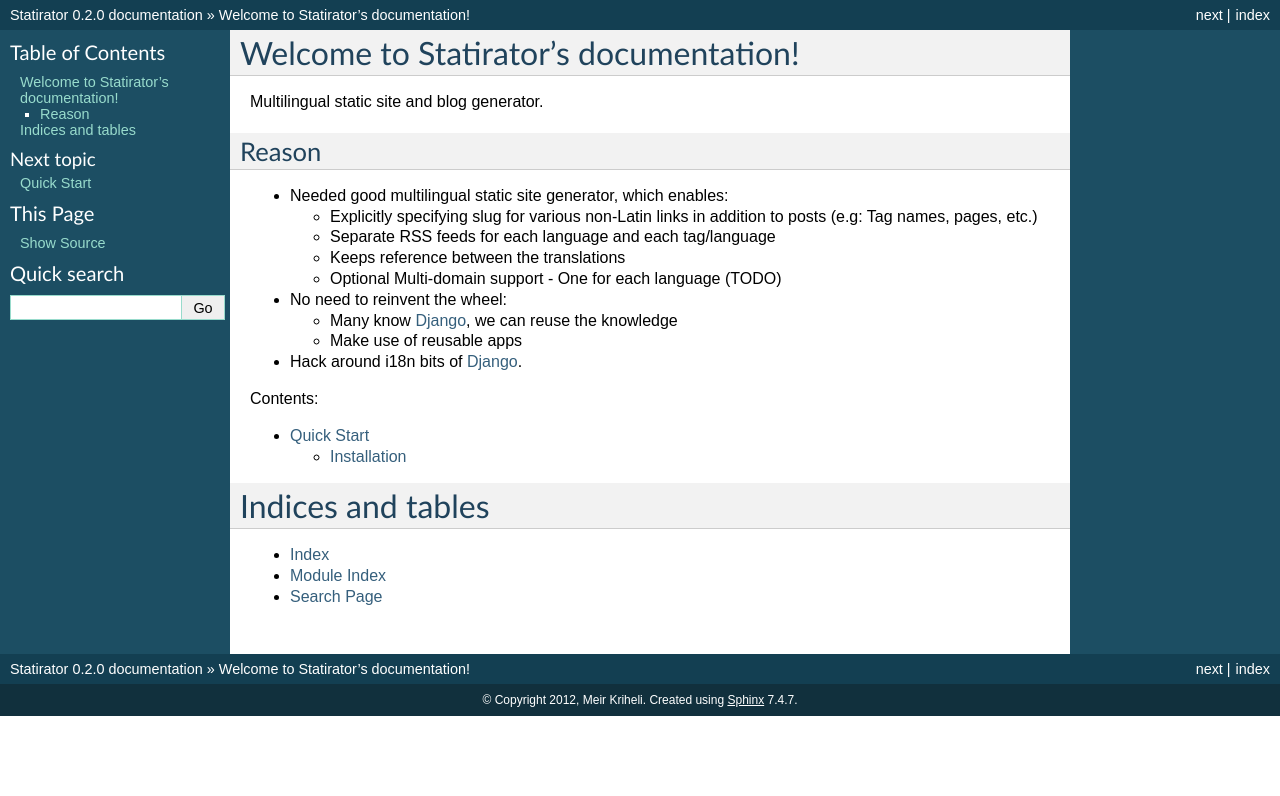
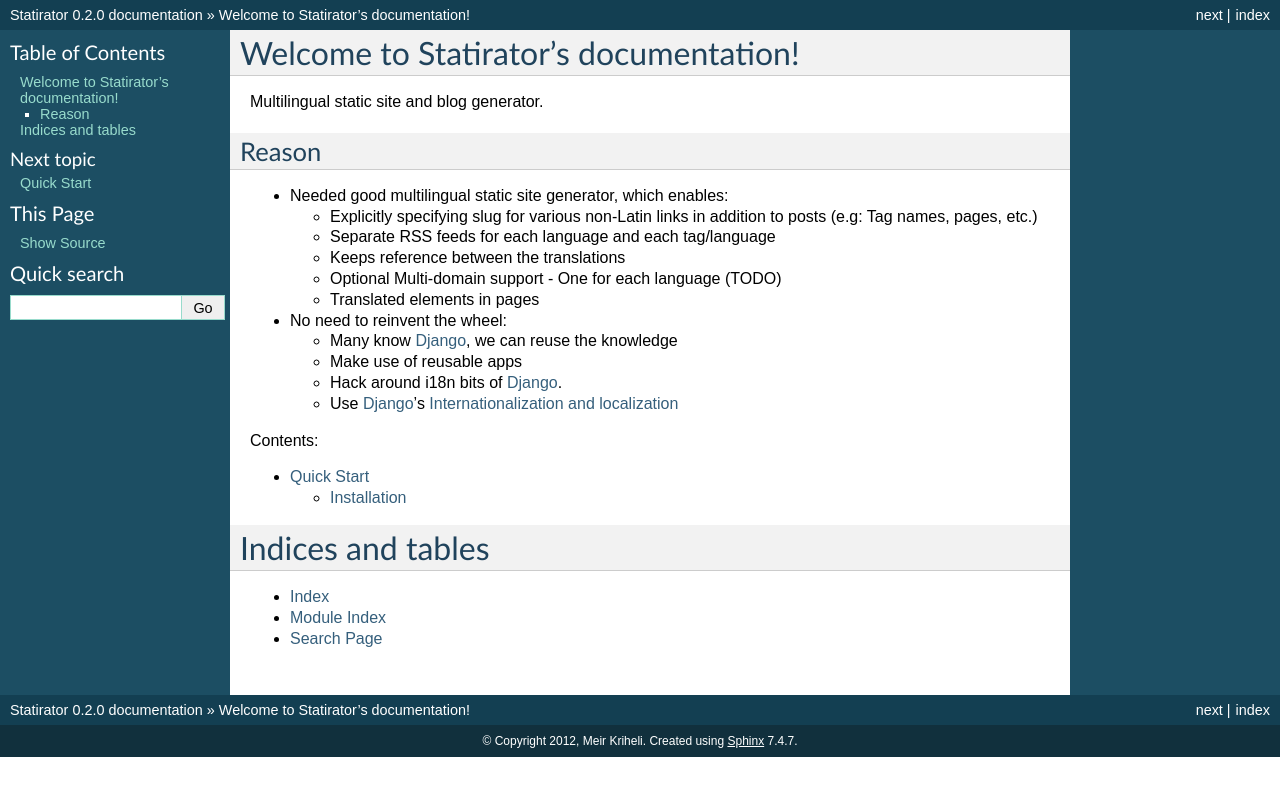
Before and after one commit to MeirKriheli/statirator, a Sphinx documentation site: the page built from docs/index.rst, in a window 1280 px wide. Shown: the top 796 px of the page. Built offline with Sphinx 7.4.7, drawn with Linux system fonts in a browser that asks for light colours.

Commit message:
Refine README

```diff
--- a/README.rst
+++ b/README.rst
@@ -13,13 +13,14 @@ Reason
   * Separate RSS feeds for each language and each tag/language
   * Keeps reference between the translations
   * Optional Multi-domain support - One for each language (TODO)
+  * Translated elements in pages
 
 * No need to reinvent the wheel:
 
   * Many know Django_, we can reuse the knowledge
   * Make use of reusable apps
-
-* Hack around i18n bits of Django_.
+  * Hack around i18n bits of Django_.
+  * Use Django_'s `Internationalization and localization`_
 
 
 For developers:
@@ -37,3 +38,4 @@ To build the docs:
 
 .. _Sphinx: http://sphinx.pocoo.org/
 .. _Django: https://www.djangoproject.com/
+.. _Internationalization and localization: https://docs.djangoproject.com/en/1.4/topics/i18n/
--- a/docs/index.rst
+++ b/docs/index.rst
@@ -18,17 +18,19 @@ Reason
   * Separate RSS feeds for each language and each tag/language
   * Keeps reference between the translations
   * Optional Multi-domain support - One for each language (TODO)
+  * Translated elements in pages
 
 * No need to reinvent the wheel:
 
   * Many know Django_, we can reuse the knowledge
   * Make use of reusable apps
-
-* Hack around i18n bits of Django_.
+  * Hack around i18n bits of Django_.
+  * Use Django_'s `Internationalization and localization`_
 
 Contents:
 
 .. _Django: https://www.djangoproject.com/
+.. _Internationalization and localization: https://docs.djangoproject.com/en/1.4/topics/i18n/
 
 .. toctree::
     :maxdepth: 2
```
